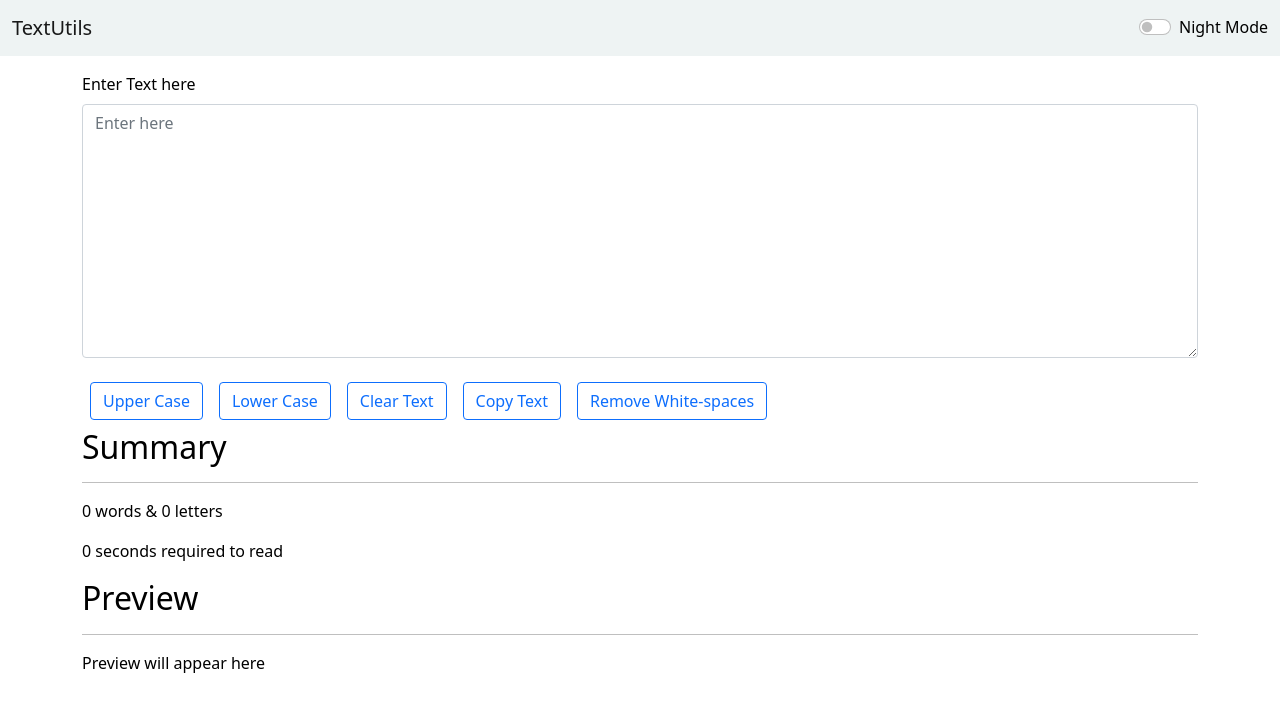
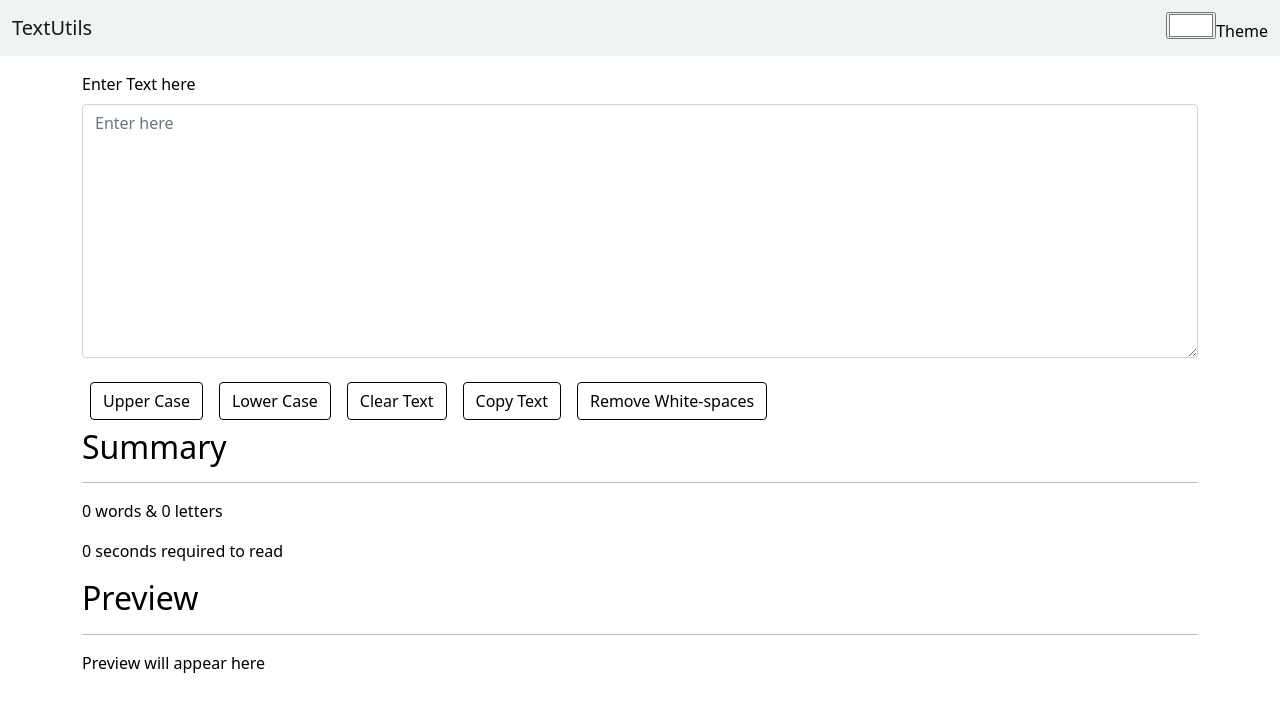
Before and after one commit to cybersaksham/React-Textutils, a React (Create React App) app: page / in a window 1280 px wide. Shown: the top 712 px of the page. Built offline with nearby package versions, Linux system fonts and the light colour scheme.

Commit message:
theme enhanced

```diff
--- a/src/App.js
+++ b/src/App.js
@@ -8,9 +8,12 @@ function App() {
   const [theme, setTheme] = useState({
     nav: "#eef3f3",
     nav_fg: "light",
-    bg: "white",
+    bg: "#ffffff",
     fg: "black",
   });
+
+  // Color state
+  const [color, setColor] = useState(theme.bg);
 
   // Alert states
   const [alert, setAlert] = useState(null);
@@ -48,27 +51,39 @@ function App() {
         `#navbar {background-color: ${themeObj.nav} !important;}`
       )
     );
+    styleElement.appendChild(
+      document.createTextNode(
+        `.btn {color: ${themeObj.fg} !important; border: 1px solid ${themeObj.fg} !important;}`
+      )
+    );
+    styleElement.appendChild(
+      document.createTextNode(
+        `.btn:hover {background-color: ${themeObj.nav} !important; border: 1px solid ${themeObj.nav} !important;}`
+      )
+    );
   };
   appendStyle(theme);
 
+  // Function to check darkness of background
+  function checkDark(hexcolor) {
+    hexcolor = hexcolor.replace("#", "");
+    var r = parseInt(hexcolor.substr(0, 2), 16);
+    var g = parseInt(hexcolor.substr(2, 2), 16);
+    var b = parseInt(hexcolor.substr(4, 2), 16);
+    var brightness = (r * 299 + g * 587 + b * 114) / 1000;
+    return brightness >= 128 ? "black" : "white";
+  }
+
   // Function to change theme
   const changeTheme = () => {
-    let themeObj = null;
+    let textColor = checkDark(color);
 
-    if (theme.bg === "white")
-      themeObj = {
-        nav: "#1a23389e",
-        nav_fg: "dark",
-        bg: "#080f20",
-        fg: "white",
-      };
-    else
-      themeObj = {
-        nav: "#eef3f3",
-        nav_fg: "light",
-        bg: "white",
-        fg: "black",
-      };
+    let themeObj = {
+      nav: color,
+      nav_fg: textColor === "white" ? "dark" : "light",
+      bg: color + "e0",
+      fg: textColor,
+    };
 
     setTheme(themeObj);
     appendStyle(themeObj);
@@ -76,7 +91,13 @@ function App() {
 
   return (
     <>
-      <Navbar title="TextUtils" theme={theme} toggle={changeTheme} />
+      <Navbar
+        title="TextUtils"
+        theme={theme}
+        toggle={changeTheme}
+        color={color}
+        changeColor={setColor}
+      />
       <Alert alert={alert} />
       <Form theme={theme} showAlert={showAlert} text={text} setText={setText} />
     </>
--- a/src/components/Form.js
+++ b/src/components/Form.js
@@ -43,30 +43,6 @@ export default function Form({ theme, showAlert, text, setText }) {
       ? showAlert("danger", "No white spaces")
       : showAlert("success", "White space removed");
     setText(newText);
-  };
-
-  // Function to replace text
-  const handleReplace = () => {
-    showModal({
-      title: "Replace text",
-      body: (
-        <form>
-          <div className="mb-3">
-            <label htmlFor="find" className="form-label">
-              Find
-            </label>
-            <input type="text" className="form-control" id="find" />
-          </div>
-          <div className="mb-3">
-            <label htmlFor="replace" className="form-label">
-              Replace
-            </label>
-            <input type="text" className="form-control" id="replace" />
-          </div>
-        </form>
-      ),
-      saveBtn: null,
-    });
   };
 
   return (
--- a/src/components/Navbar.js
+++ b/src/components/Navbar.js
@@ -2,6 +2,13 @@ import React from "react";
 import PropTypes from "prop-types";
 
 export default function Navbar(props) {
+  // Function to handle color
+  const handleColor = () => {
+    let colorInput = document.getElementById("themeColor");
+    props.changeColor(colorInput.value);
+    props.toggle();
+  };
+
   return (
     <nav
       className={`navbar navbar-expand-lg navbar-${props.theme.nav_fg} bg-${props.theme.nav_fg}`}
@@ -26,16 +33,17 @@ export default function Navbar(props) {
           <ul className="navbar-nav me-auto mb-2 mb-lg-0"></ul>
           <div className="form-check form-switch">
             <input
-              className="form-check-input"
-              type="checkbox"
-              id="flexSwitchCheckDefault"
-              onClick={props.toggle}
+              type="color"
+              id="themeColor"
+              name="themeColor"
+              onChange={handleColor}
+              value={props.color}
             />
             <label
               className="form-check-label"
               htmlFor="flexSwitchCheckDefault"
             >
-              Night Mode
+              Theme
             </label>
           </div>
         </div>
```
